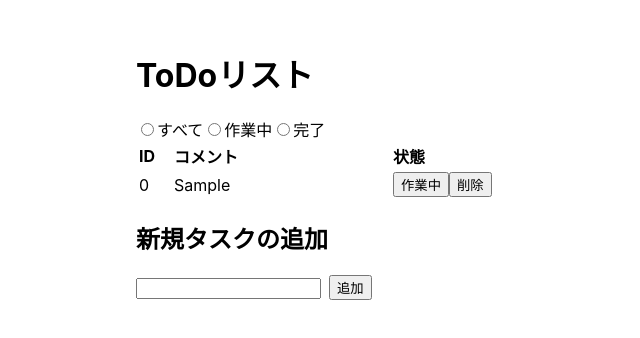
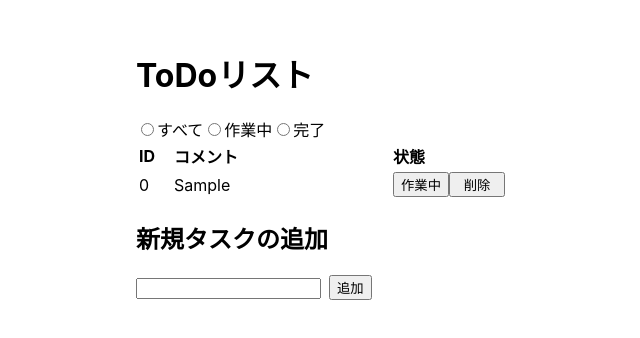
Before and after one commit to yutashimizu0612/bt-react, a React (Create React App) app: page / in a window 1280 px wide. Both pictures are taken after typing "Sample" into the empty fields and a click on the input "追加". Shown: the top 338 px of the page, without its empty margins (4-644 px from the left). Built offline with nearby package versions, Linux system fonts and the light colour scheme.

Commit message:
ボタンの状態変更時にボタン幅が変わらないようにする

```diff
--- a/src/App.css
+++ b/src/App.css
@@ -5,6 +5,10 @@
 
 .progress-list {
   display: flex;
+}
+
+.button {
+  min-width: 56px;
 }
 
 .todo-status th,
--- a/src/App.js
+++ b/src/App.js
@@ -77,10 +77,18 @@ class App extends React.Component {
                 <td>{index}</td>
                 <td className="todo-item__title">{todo.title}</td>
                 <td className="button-wrapper">
-                  <button onClick={() => this.toggleTodoStatus(index)}>
+                  <button
+                    onClick={() => this.toggleTodoStatus(index)}
+                    className="button"
+                  >
                     {todo.complete ? '完了' : '作業中'}
                   </button>
-                  <button onClick={() => this.deleteTodo(index)}>削除</button>
+                  <button
+                    onClick={() => this.deleteTodo(index)}
+                    className="button"
+                  >
+                    削除
+                  </button>
                 </td>
               </tr>
             ))}
```
